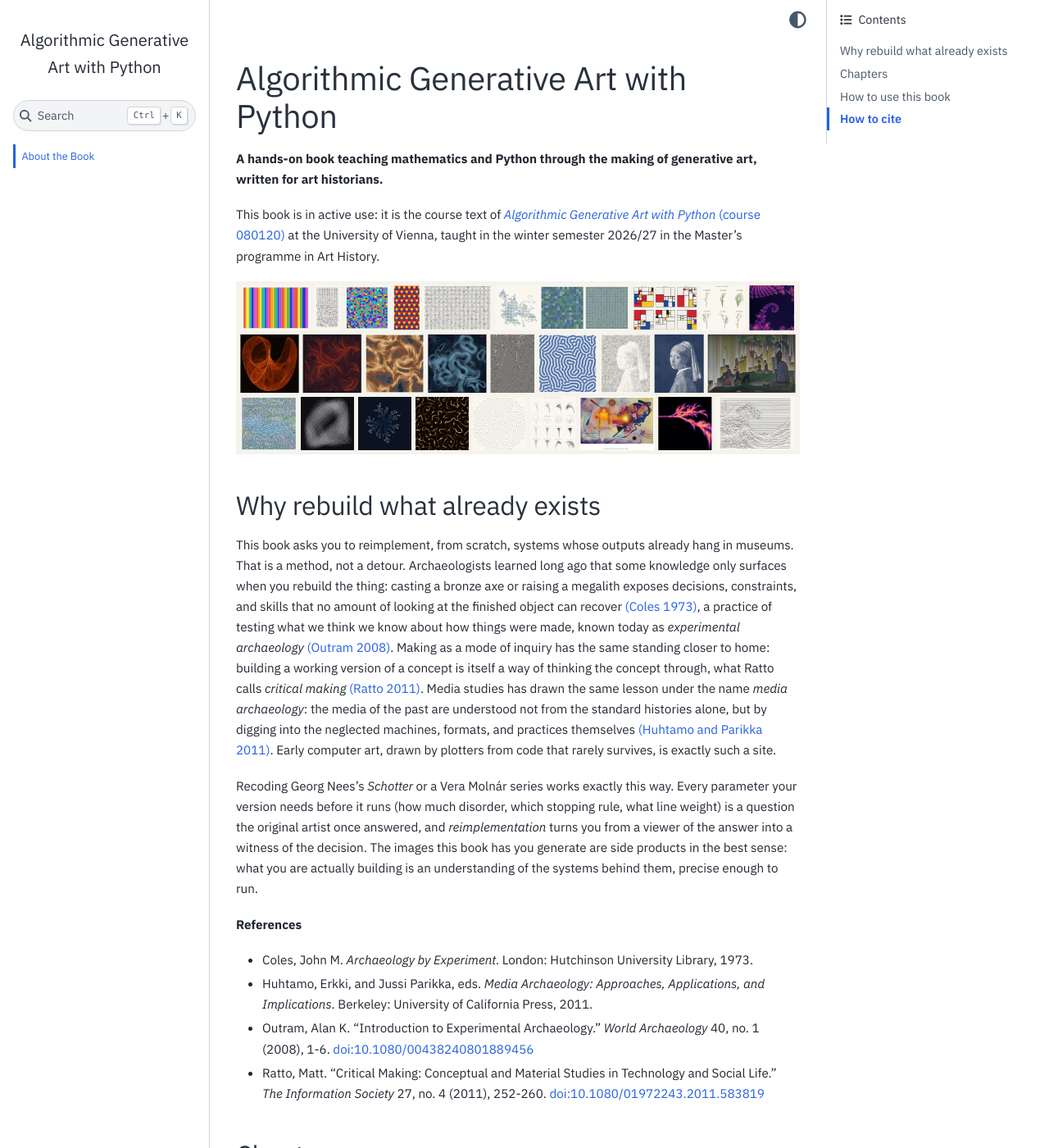
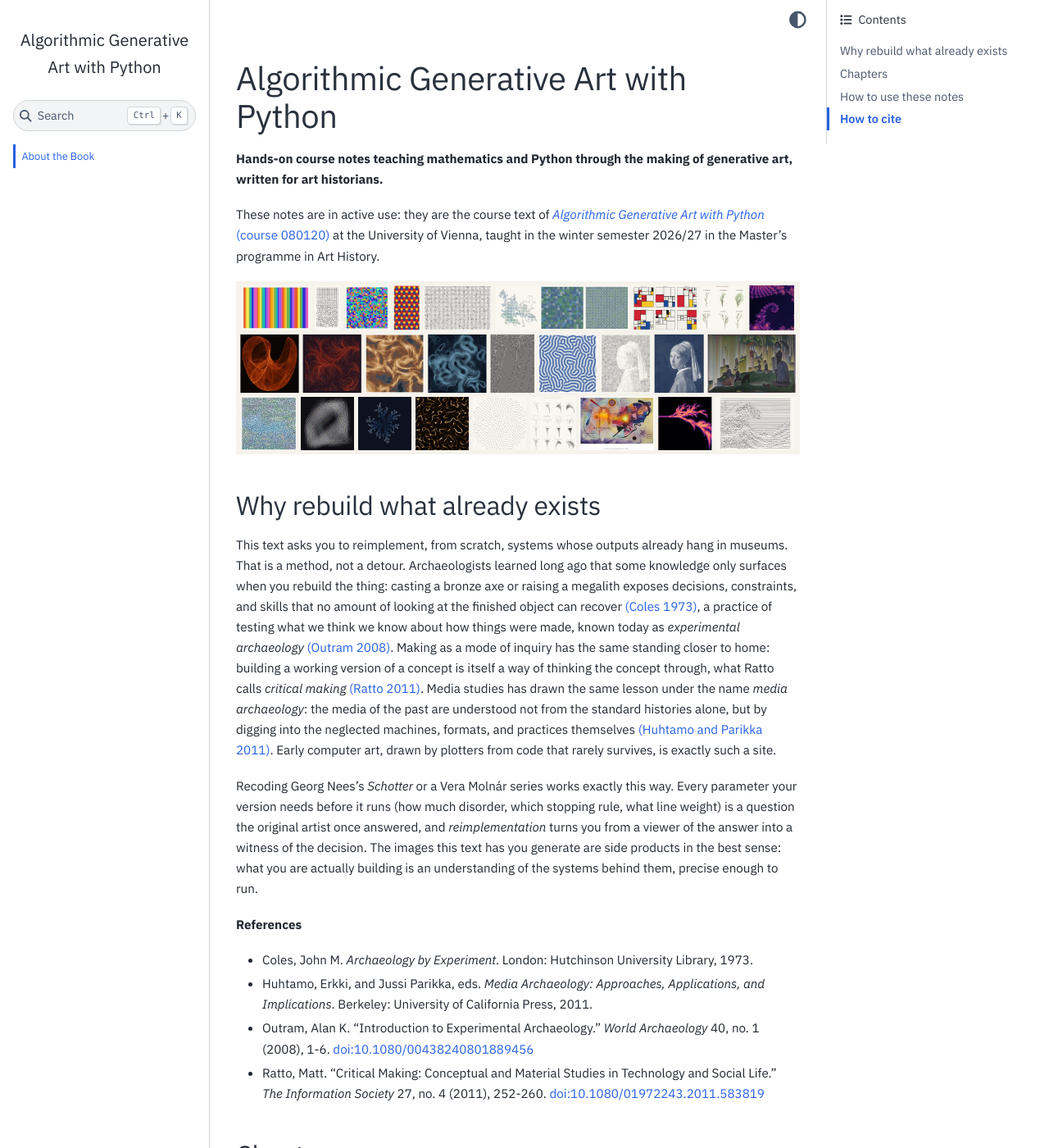
Before and after one commit to xysLong/agap, a Jupyter Book: the page built from intro.md, in a window 1280 px wide and 1400 px high. Shown: the whole window at 82% size. Built offline with Jupyter Book 1.0.4 settings and Sphinx 7.4.7 and the Sphinx Book theme 1.1.4, drawn with Linux system fonts in a browser that asks for light colours; pages that are not in the unit, such as notebooks, are missing from menus; some of the changed text lies outside the part shown.

Commit message:
Reframe self-description: course notes, not book; cite as @misc; self-references now 'this text'

````diff
--- a/intro.md
+++ b/intro.md
@@ -1,14 +1,14 @@
 # Algorithmic Generative Art with Python
 
-**A hands-on book teaching mathematics and Python through the making of generative art, written for art historians.**
+**Hands-on course notes teaching mathematics and Python through the making of generative art, written for art historians.**
 
-This book is in active use: it is the course text of <a href="https://ufind.univie.ac.at/en/course.html?lv=080120&amp;semester=2026W"><em>Algorithmic Generative Art with Python</em> (course 080120)</a> at the University of Vienna, taught in the winter semester 2026/27 in the Master's programme in Art History.
+These notes are in active use: they are the course text of <a href="https://ufind.univie.ac.at/en/course.html?lv=080120&amp;semester=2026W"><em>Algorithmic Generative Art with Python</em> (course 080120)</a> at the University of Vienna, taught in the winter semester 2026/27 in the Master's programme in Art History.
 
-![Artworks generated in this book, chapters 0 to 26](assets/site/hero.jpg)
+![Artworks generated in these notes, chapters 0 to 26](assets/site/hero.jpg)
 
 ## Why rebuild what already exists
 
-This book asks you to reimplement, from scratch, systems whose outputs already hang
+This text asks you to reimplement, from scratch, systems whose outputs already hang
 in museums. That is a method, not a detour. Archaeologists learned long ago that some
 knowledge only surfaces when you rebuild the thing: casting a bronze axe or raising a
 megalith exposes decisions, constraints, and skills that no amount of looking at the
@@ -28,7 +28,7 @@ Recoding Georg Nees's *Schotter* or a Vera Molnár series works exactly this way
 parameter your version needs before it runs (how much disorder, which stopping rule,
 what line weight) is a question the original artist once answered, and *reimplementation*
 turns you from a viewer of the answer into a witness of the decision. The images this
-book has you generate are side products in the best sense: what you are actually
+text has you generate are side products in the best sense: what you are actually
 building is an understanding of the systems behind them, precise enough to run.
 
 **References**
@@ -103,7 +103,7 @@ building is an understanding of the systems behind them, precise enough to run.
 | 26 | [The Plotted Line: Vector Graphics and the Machine's Hand](notebooks/26-the-plotted-line.ipynb) | SVG, line displacement, hatching | Molnár, Nake, the pulsar plot |
 | 27 | [Synthesis: Systems, Authorship, and the Final Project](notebooks/27-synthesis.ipynb) | combining techniques | Boden, Molnár's late fame, the NFT arc |
 
-## How to use this book
+## How to use these notes
 
 Every chapter is a fully executed notebook: all generated art is embedded,
 and reading online requires no installation.
@@ -116,17 +116,18 @@ is sized for roughly one 90-minute session.
 
 ## How to cite
 
-If you use this book in your research or teaching, please cite it as:
+If you use these notes in your research or teaching, please cite them as:
 
-> Long, Xingyu. *Algorithmic Generative Art with Python.* 2026.
-> https://xyslong.github.io/agap/
+> Long, Xingyu. *Algorithmic Generative Art with Python.* Online course notes,
+> University of Vienna, 2026. https://xyslong.github.io/agap/
 
 ```bibtex
-@book{long2026agap,
-  author = {Long, Xingyu},
-  title  = {Algorithmic Generative Art with Python},
-  year   = {2026},
-  url    = {https://xyslong.github.io/agap/}
+@misc{long2026agap,
+  author       = {Long, Xingyu},
+  title        = {Algorithmic Generative Art with Python},
+  year         = {2026},
+  howpublished = {Online course notes, University of Vienna},
+  url          = {https://xyslong.github.io/agap/}
 }
 ```
 
````
Also changed, not shown: 19 other files.
